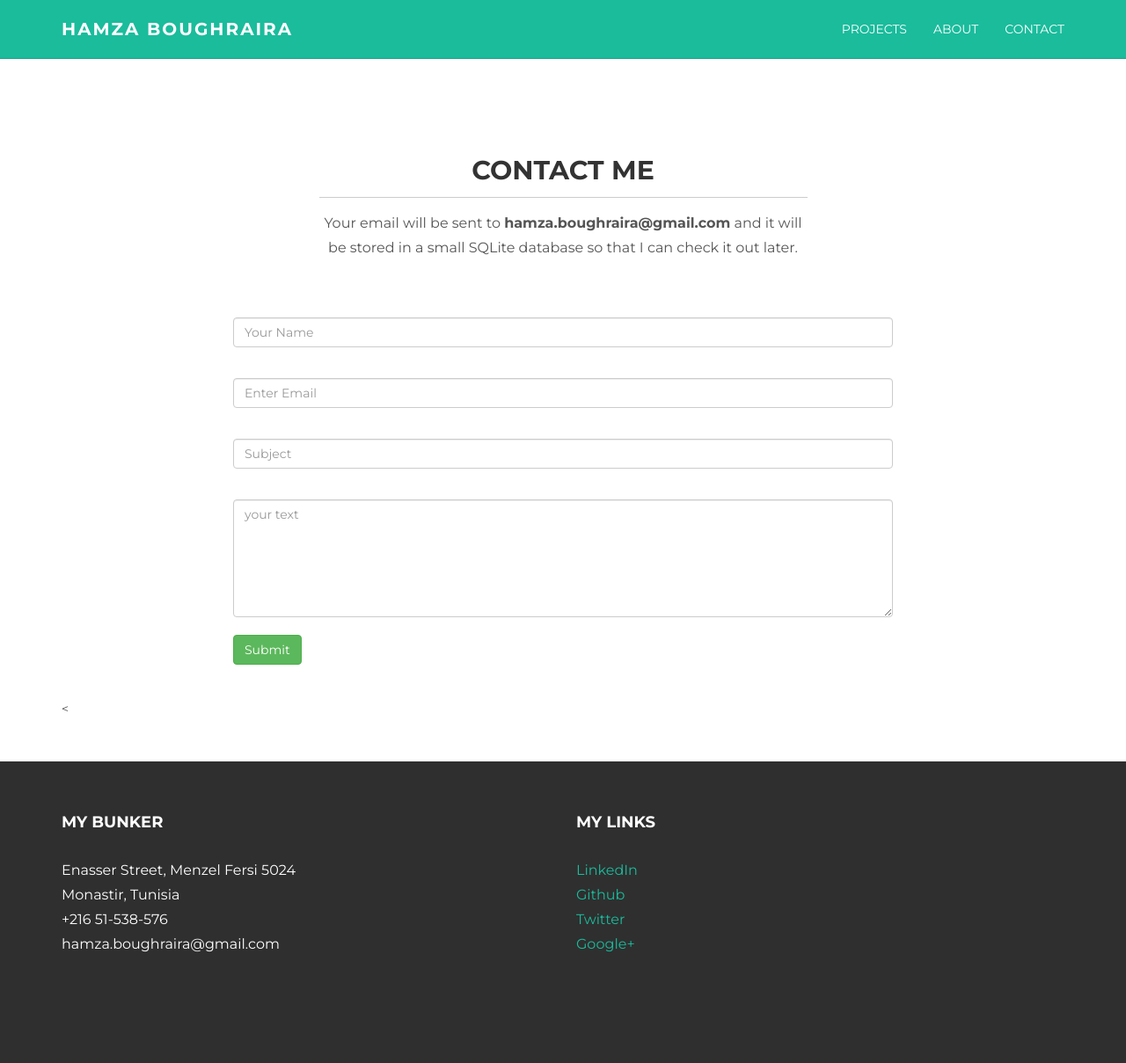
After one commit to autogyro/Personal-Site, a Flask app: template templates/contact.html in a window 1280 px wide. The commit adds this page. Shown: the whole page at 88% size. Run offline with Flask 2, Linux system fonts and the light colour scheme; the template is opened without the code that fills it, so the values that code supplies are empty, except form fields; tables that the repository leaves empty hold one stand-in row (values such as "Sample post"); form fields are guessed from the names that the template uses; parts of the project's set-up code (start-up, migrations or seed data) failed here and were passed over; some libraries are stand-ins or nearby versions.

Commit message:
Contact page and form

```diff
--- a/main.py
+++ b/main.py
@@ -2,14 +2,20 @@ from flask import Flask, render_template
 from flask_script import Manager
 from flask_sqlalchemy import SQLAlchemy
 from flask_migrate import Migrate, MigrateCommand
+from flask_bootstrap import Bootstrap
+from flask_wtf import Form
+from wtforms import StringField, SubmitField, TextAreaField
+from wtforms.validators import Required, Email
 import os
-from pprint import pprint
 
 basedir = os.path.abspath(os.path.dirname(__file__))
 app = Flask(__name__)
+bootstrap = Bootstrap(app)
+
 app.config['SQLALCHEMY_DATABASE_URI'] = 'sqlite:///' + os.path.join(basedir, 'data.sqlite')
 app.config['SQLALCHEMY_COMMIT_ON_TEARDOWN'] = True
 app.config['SQLALCHEMY_TRACK_MODIFICATIONS'] = True
+app.config['SECRET_KEY'] = os.environ.get('SECRET_KEY')
 db = SQLAlchemy(app)
 migrate = Migrate(app, db)
 manager = Manager(app)
@@ -35,6 +41,13 @@ class Email(db.Model):
 	subject = db.Column(db.Text)
 	content = db.Column(db.Text)
 
+class Email_form(Form):
+	name = StringField('Name', validators=[Required()])
+	email = StringField('Email', validators=[Required(), Email()])
+	subject = StringField('Subject')
+	body = TextAreaField('Text', validators=[Required()])
+	submit = SubmitField('Submit')
+
 @app.route('/')
 def index():
 	return render_template('index.html')
@@ -53,5 +66,10 @@ def detail(id):
 	project = Project.query.filter_by(id=id).first()
 	return render_template('work01.html', project=project)
 
+@app.route('/contact')
+def contact():
+	form = Email_form()
+	return render_template('contact.html', form=form)
+
 if __name__ == '__main__':
 	manager.run()
--- a/templates/base.html
+++ b/templates/base.html
@@ -37,7 +37,7 @@
         <ul class="nav navbar-nav navbar-right">
             <li><a href="{{ url_for('work') }}">Projects</a></li>
             <li><a href="{{ url_for('about') }}">About</a></li>
-            <li><a href="{{ url_for('about') }}">Contact</a></li>
+            <li><a href="{{ url_for('contact') }}">Contact</a></li>
         </ul>
     </div>
     </div>
--- /dev/null
+++ b/templates/contact.html
@@ -0,0 +1,41 @@
+{% extends 'base.html' %}
+
+{% block title %}Hamzawix - Contact{% endblock %}
+
+{% block content %}
+	<div class="container pt">
+		<div class="row mt">
+			<div class="col-lg-6 col-lg-offset-3 centered">
+				<h2>CONTACT ME</h2>
+				<hr>
+				<p>Your email will be sent to <strong>hamza.boughraira@gmail.com</strong> and it will be stored in a small SQLite database so that I can check it out later.</p>
+			</div>
+		</div>
+		<div class="row mt">
+			<div class="col-lg-8 col-lg-offset-2">
+				<form role="form">
+				{{ form.csrf_token() }}
+				  <div class="form-group">
+				  	{{ form.name(class="form-control", id="NameInputEmail1", placeholder="Your Name",) }}
+
+				    <br>
+				  </div>
+				  <div class="form-group">
+				  	{{ form.email(class="form-control", id="exampleInputEmail1", placeholder="Enter Email",) }}
+
+				    <br>
+				  </div>
+				  <div class="form-group">
+				  	{{ form.subject(class="form-control", id="SubjectEmail1", placeholder="Subject",) }}
+
+				    <br>
+				  </div>
+				  {{ form.body(class="form-control", rows=6 ,placeholder="your text") }}
+
+				    <br>
+				    {{ form.submit(class="btn btn-success") }}
+				</form>
+			</div>
+		</div><
+	</div>
+{% endblock %}
```
